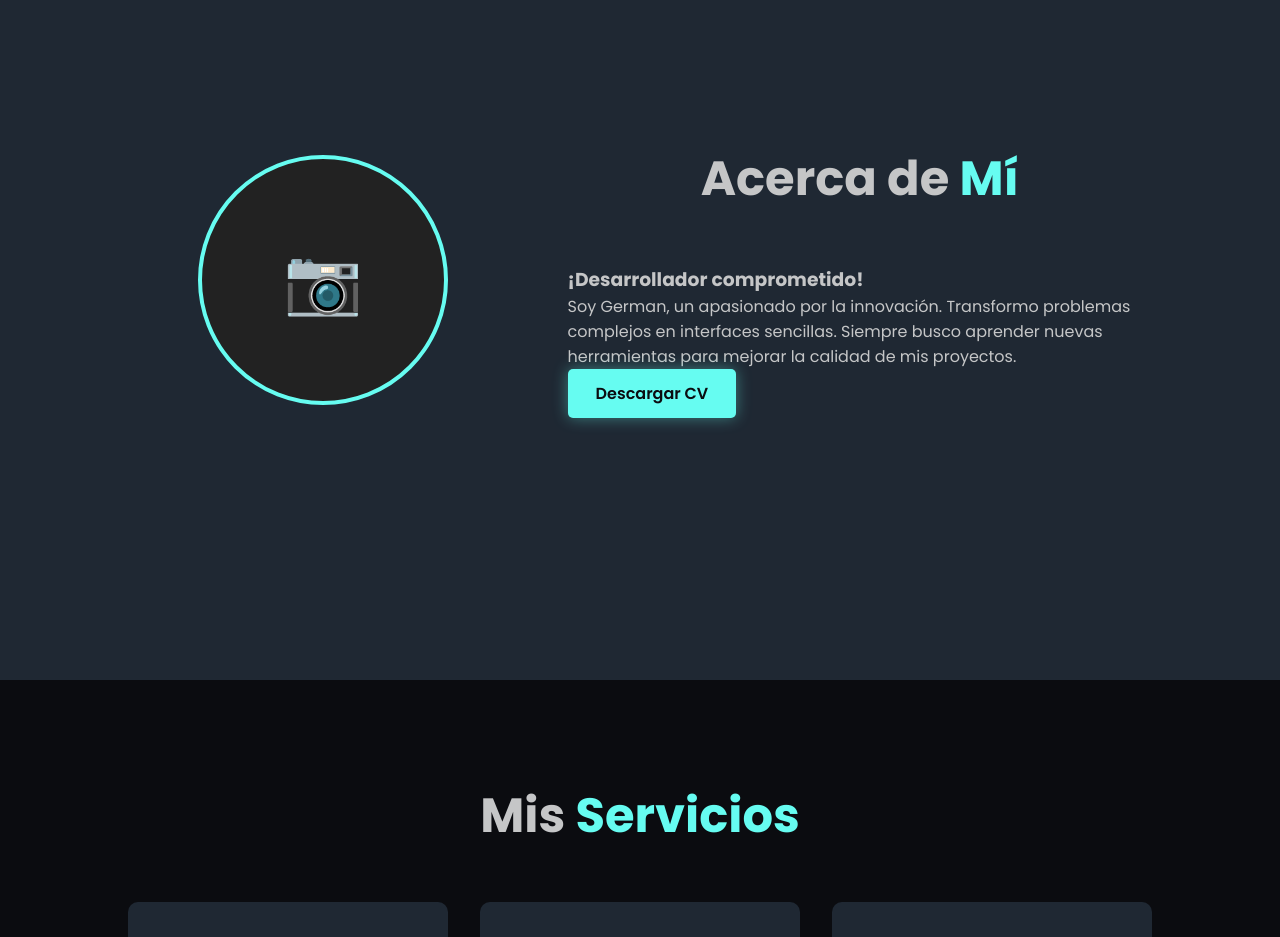
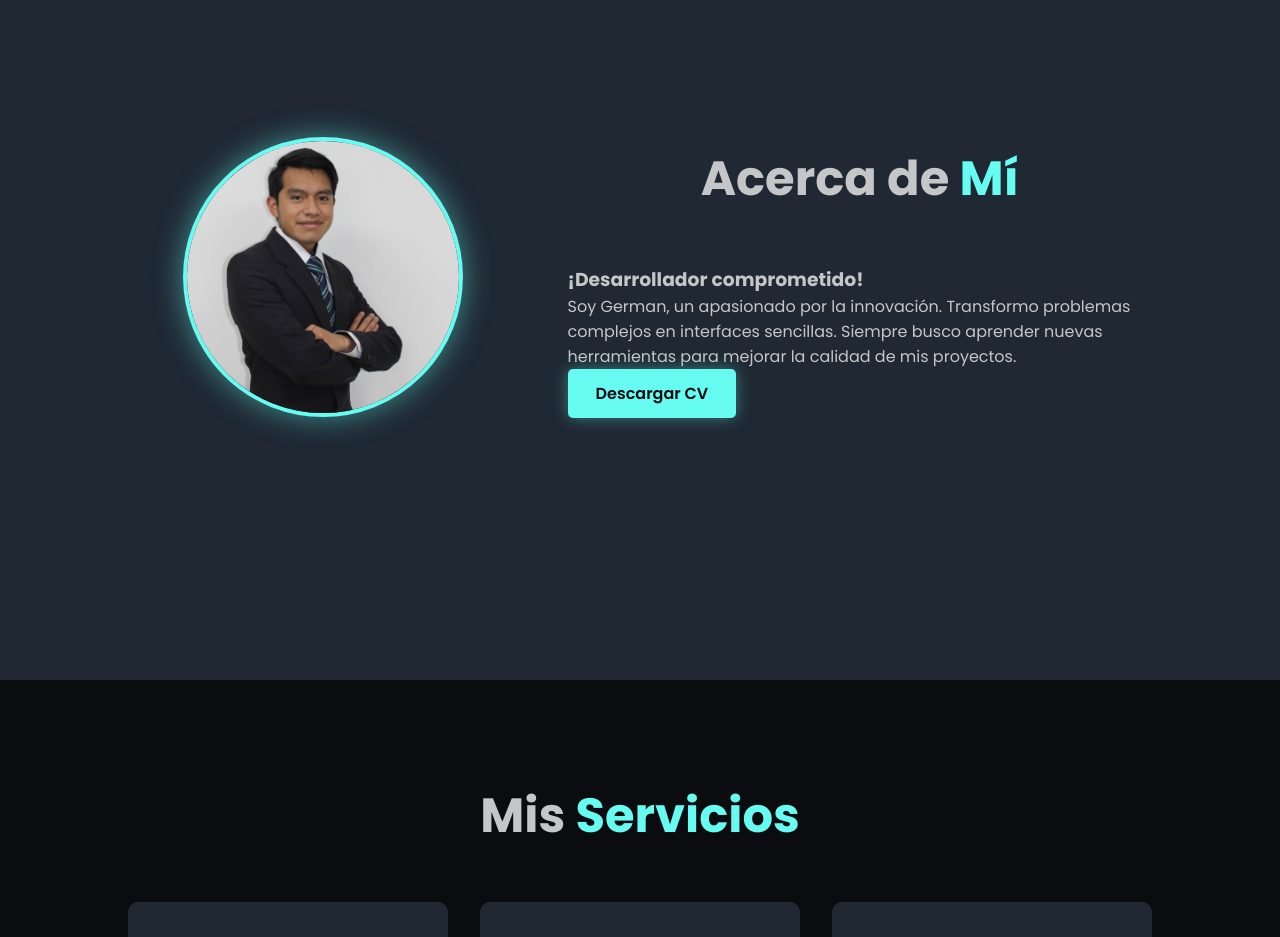
Before and after one commit to German210522/PersonalWeb2, a plain HTML site: page index.html in a window 1280 px wide. Shown: the part 920-1857 px from the top of the page. Drawn offline with Linux system fonts and the light colour scheme.

Commit message:
Agregue foto de perfil, CV y links a GitHub

```diff
--- a/index.html
+++ b/index.html
@@ -238,17 +238,20 @@
             text-align: center;
         }
 
-        .about-img div {
-            width: 250px;
-            height: 250px;
-            background: #222;
-            border-radius: 50%;
-            margin: 0 auto;
-            border: 4px solid var(--accent-color);
-            display: flex;
-            align-items: center;
-            justify-content: center;
-            font-size: 4rem;
+       /* Agrega esto en tu zona de <style> */
+
+        .profile-pic {
+            width: 280px;
+            height: 280px;
+            border-radius: 50%; /* Esto la hace redonda */
+            object-fit: cover; /* Evita que la foto se estire feo */
+            border: 4px solid var(--accent-color); /* Borde cian */
+            box-shadow: 0 0 30px rgba(102, 252, 241, 0.5); /* Resplandor neón */
+            transition: transform 0.5s ease;
+        }
+
+        .profile-pic:hover {
+            transform: scale(1.05) rotate(5deg); /* Efecto al pasar el mouse */
         }
 
         .about-content {
@@ -398,7 +401,7 @@
 
     <section id="about">
         <div class="about-img">
-            <div>📷</div>
+            <img src="Imagenes/perfil.jpg" alt="Foto de German" class="profile-pic">
         </div>
         <div class="about-content">
             <h2 class="heading">Acerca de <span>Mí</span></h2>
@@ -408,7 +411,7 @@
                 Transformo problemas complejos en interfaces sencillas.
                 Siempre busco aprender nuevas herramientas para mejorar la calidad de mis proyectos.
             </p>
-            <a href="#" class="btn-box">Descargar CV</a>
+            <a href="https://drive.google.com/file/d/1b3fJ4HDaZ7dhgoHUkvz2EapUuWag8EfB/view?usp=drive_link" class="btn-box">Descargar CV</a>
         </div>
     </section>
 
```
Also changed, not shown: Imagenes/perfil.jpg (added).
